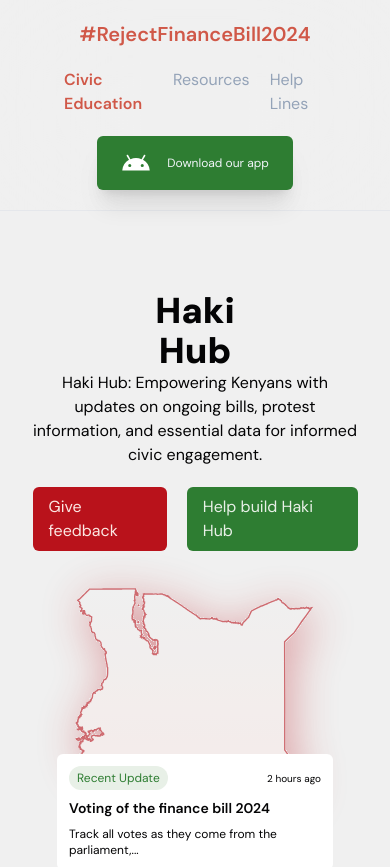
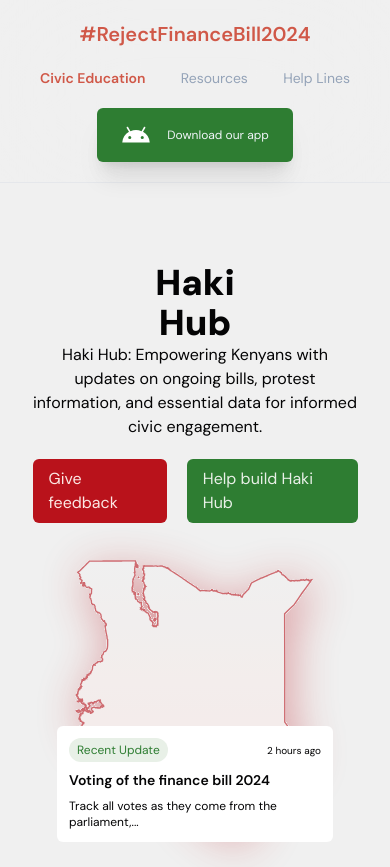
Before and after one commit to MwangiNelson/haki-web, a React (Vite) app: page / in a window 390 px wide. Shown: the top 867 px of the page. Built offline with nearby package versions, Linux system fonts and the light colour scheme.

Commit message:
fix: Made the NavBar responsive

```diff
--- a/src/components/navbar.jsx
+++ b/src/components/navbar.jsx
@@ -25,12 +25,12 @@ const links = [
 
 const Navbar = ({ currentSection }) => {
   return (
-    <nav className="w-full p-5 px-16 bg-[#f0f0f081] backdrop-blur-3xl border-b flex flex-col md:flex-row items-center justify-between gap-5 sticky top-0 z-10">
+    <nav className="w-full p-5 md:px-16 px-10 bg-[#f0f0f081] backdrop-blur-3xl border-b flex flex-col md:flex-row items-center justify-between gap-5 sticky top-0 z-10">
       <p className="text-xl font-semibold text-[#D05848]">
         #RejectFinanceBill2024
       </p>
       {currentSection && (
-        <ul className="flex gap-5">
+        <ul className="flex justify-between text-sm md:text-base w-full md:w-1/3">
           {links.map((link) => (
             <li key={link.id}>
               <a
```
